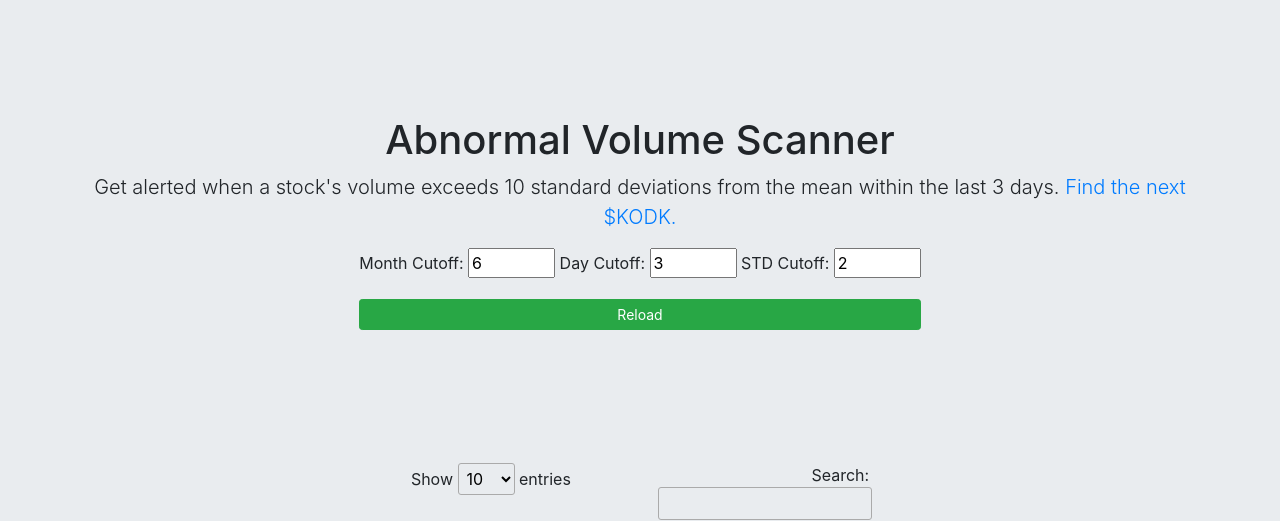
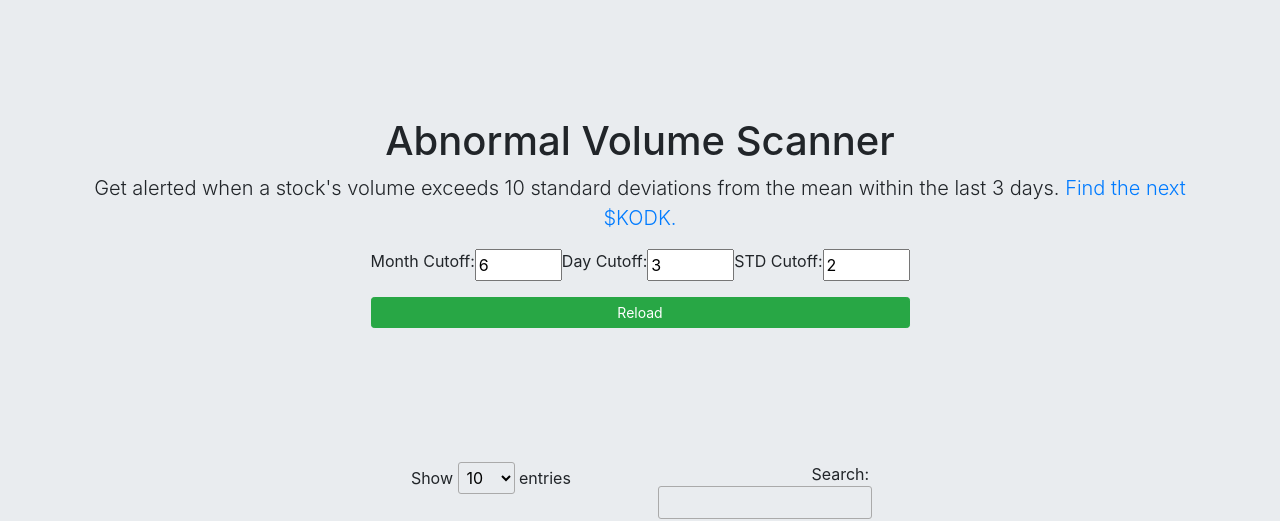
Before and after one commit to SamPom100/UnusualVolumeDetector, a Flask app: page / in a window 1280 px wide. Shown: the top 521 px of the page. Run offline with Flask 2, Linux system fonts and the light colour scheme; parts of the project's set-up code (start-up, migrations or seed data) failed here and were passed over; some libraries are stand-ins or nearby versions.

Commit message:
in flexbox we trust

```diff
--- a/templates/dynamic.html
+++ b/templates/dynamic.html
@@ -22,7 +22,7 @@
       <h1 class="mt-auto text-centerdisplay-1">Abnormal Volume Scanner</h1>
       <p class="text-center lead">Get alerted when a stock's volume exceeds 10 standard deviations from the mean within the last 3 days. <a href = "https://github.com/SamPom100/UnusualVolumeDetector">Find the next $KODK.</a></p>
       <form enctype="multipart/form-data" id="scanform" method="post" action="/reload/">
-        <div class="form-group">
+        <div class="d-flex form-group">
           <label for="quantity">Month Cutoff:</label>
           <input type="number" id="month_cutoff" name="month_cutoff" min="1" max="12" value="{{month_cut}}">
           <label for="quantity">Day Cutoff:</label>
```
